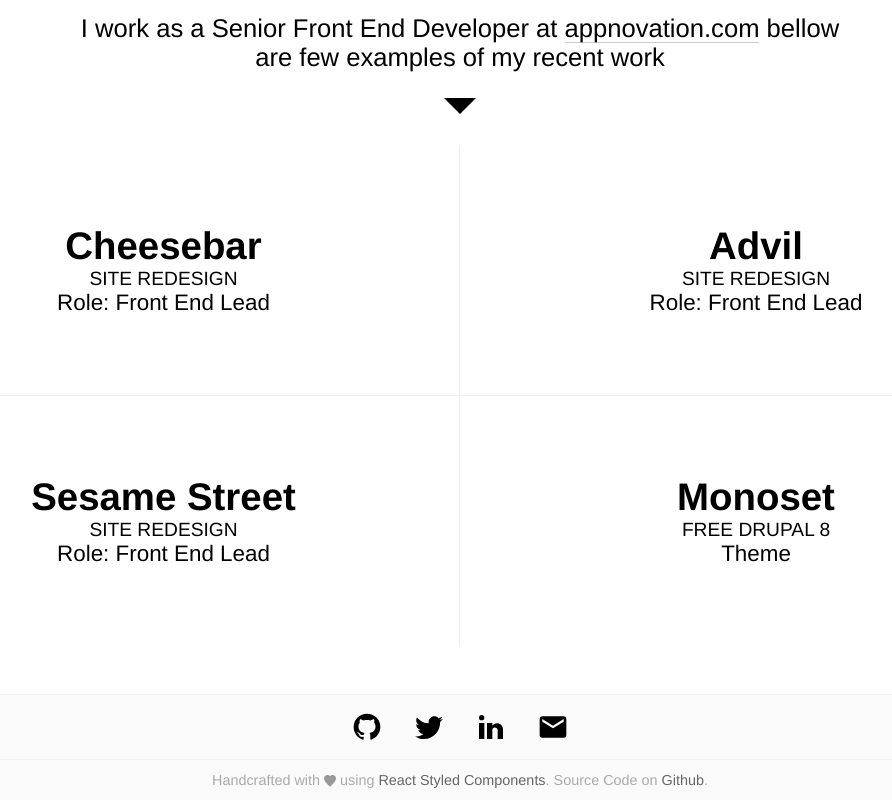
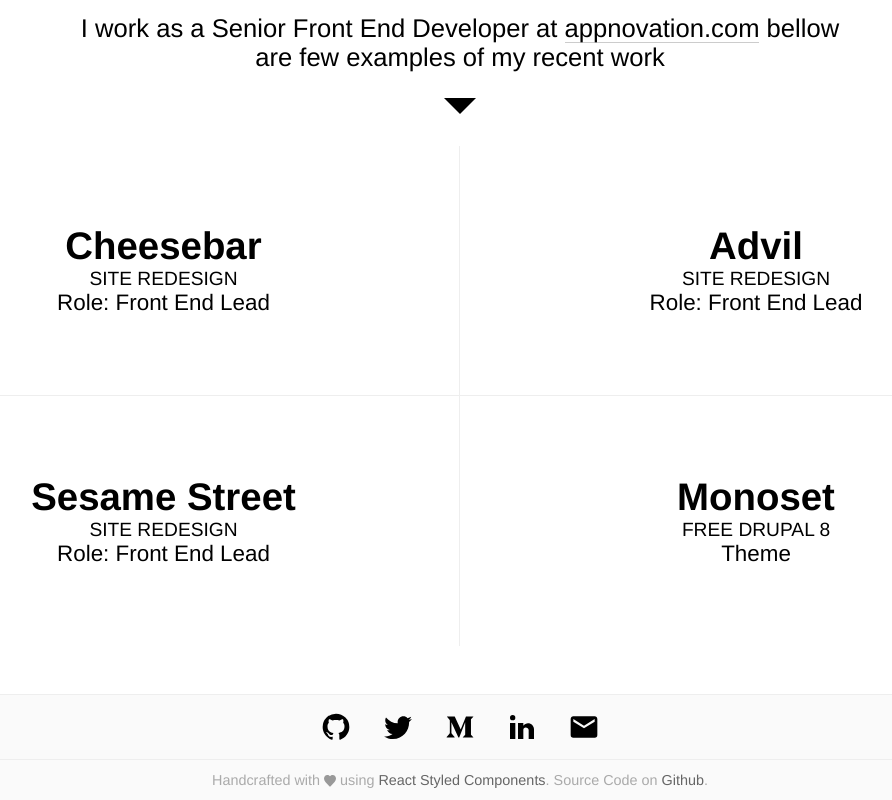
Before and after one commit to zetagraph/zetagraph, a React (Create React App) app: page / in a window 1280 px wide. Shown: the part 1783-2583 px from the top of the page, without its empty margins (180-1072 px from the left). Built offline with nearby package versions, Linux system fonts and the light colour scheme.

Commit message:
footer updates

```diff
--- a/src/components/Footer/index.js
+++ b/src/components/Footer/index.js
@@ -10,6 +10,7 @@
     <Container>
       <a href="https://github.com/zetagraph"><Img src={require(`./Github.svg`)} alt="Icon" /></a>
       <a href="https://twitter.com/zetagraph"><Img src={require(`./Twitter.svg`)} alt="Icon" /></a>
+      <a href="https://medium.com/@zetagraph"><Img src={require(`./Medium.svg`)} alt="Icon" /></a>
       <a href="https://www.linkedin.com/in/andreizvonkov"><Img src={require(`./Linkedin.svg`)} alt="Icon" /></a>
       <a href="mailto:zvonkov@gmail.com"><Img src={require(`./Email.svg`)} alt="Icon" /></a>
     </Container>
```
Also changed, not shown: src/components/Footer/Medium.svg (added).
